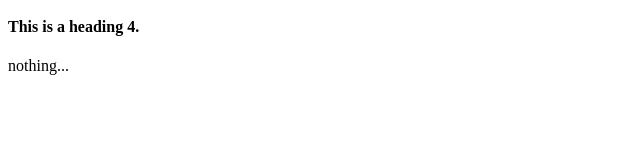
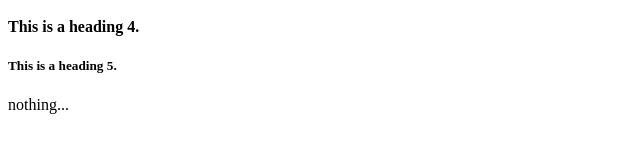
Before and after one commit to acolyte0/newbie01, a plain HTML site: page index.html in a window 1280 px wide. Shown: the part 152-300 px from the top of the page, without its empty margins (0-640 px from the left). Drawn offline with Linux system fonts and the light colour scheme.

Commit message:
added heading 5...

```diff
--- a/index.html
+++ b/index.html
@@ -10,6 +10,7 @@
     <h2>This is a heading 2.</h2>
     <h3>This is a heading 3.</h3>
     <h4>This is a heading 4.</h4>
+    <h5>This is a heading 5.</h5>
     <p>nothing...</p>
 </body>
 </html>
```
